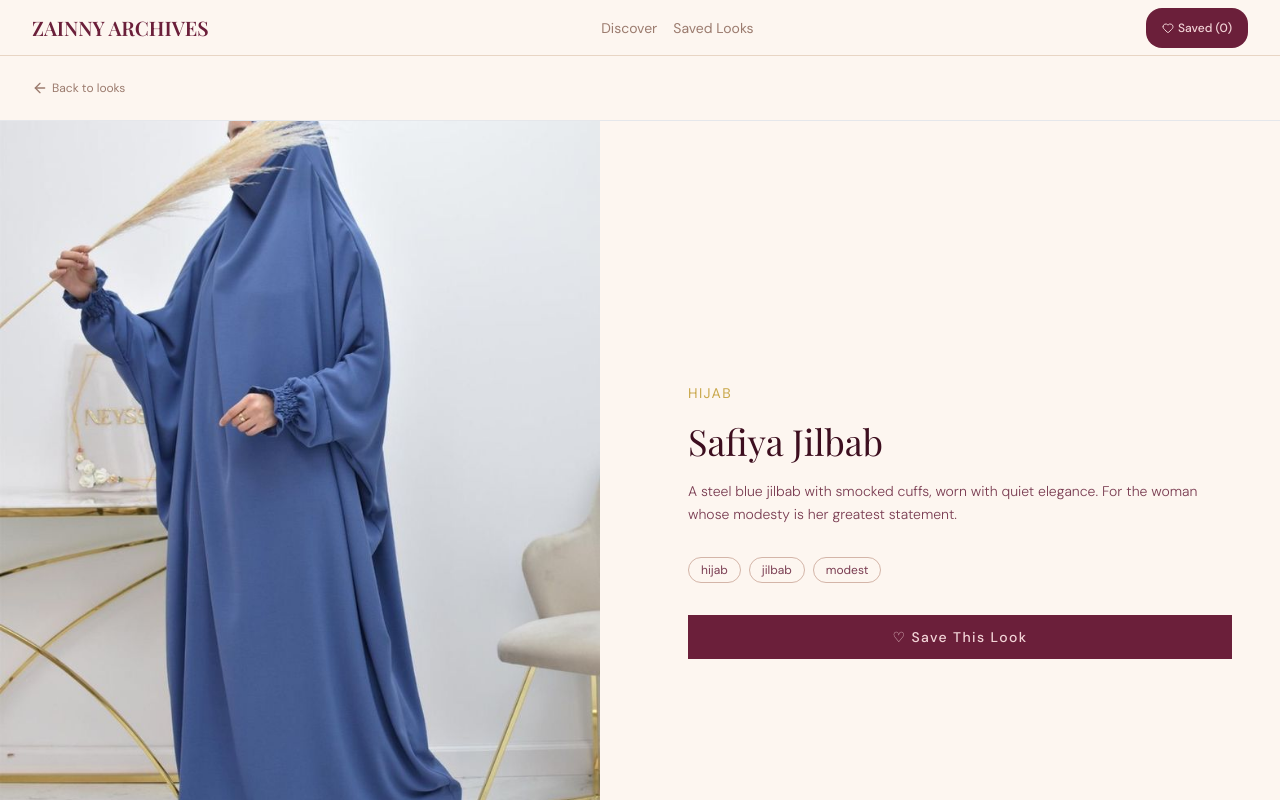
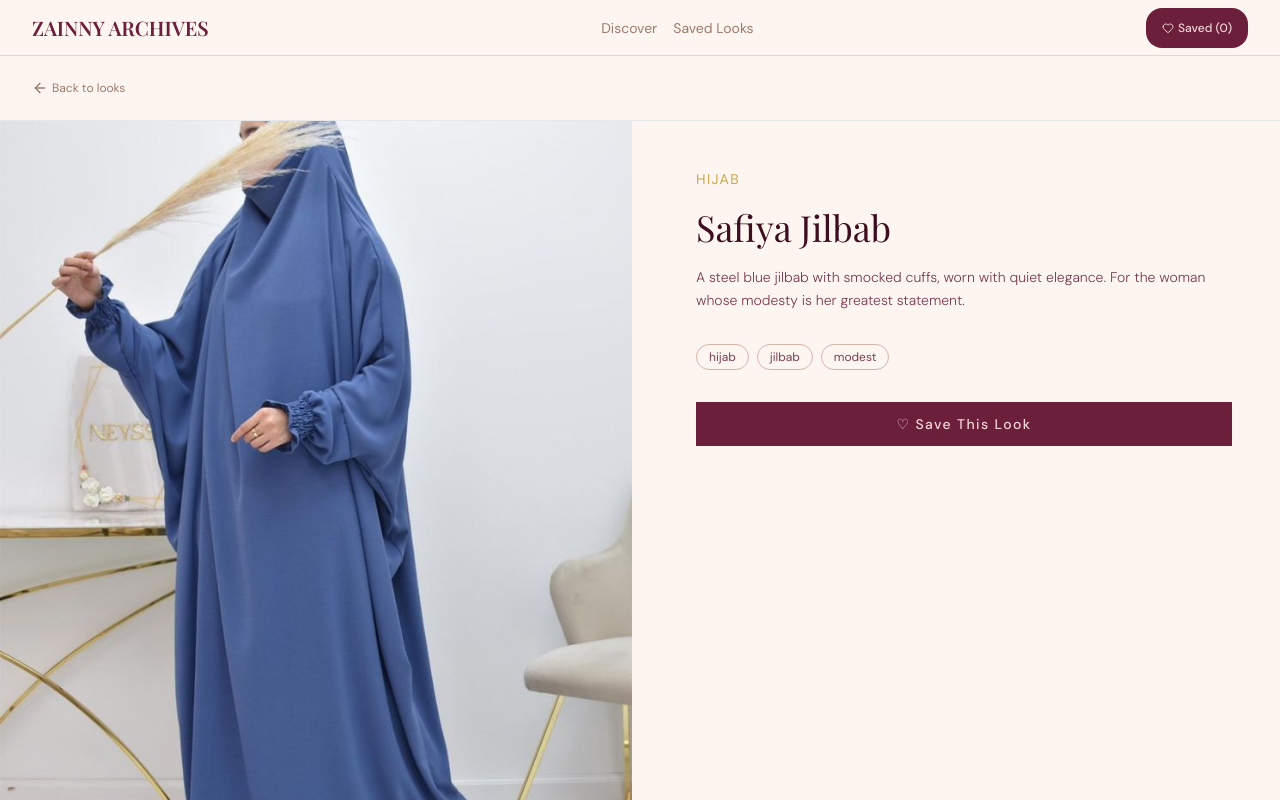
Before and after one commit to zainabometere621/zainny-archive, a Next.js app: page /look/1 in a window 1280 px wide. Shown: the top 800 px of the page. Built offline with nearby package versions, Linux system fonts and the light colour scheme.

Commit message:
I did some adjustments to the styling

```diff
--- a/app/look/[id]/page.tsx
+++ b/app/look/[id]/page.tsx
@@ -12,12 +12,12 @@ export default async function LookDetail({ params }: Props) {
   const look = looks.find((l) => l.id === Number(id));
   if (!look)
     return (
-      <div className="flex items-center justify-center text-[#6b1f3a]">
+      <div className="flex items-center justify-center h-screen text-[#6b1f3a]">
         Look not found
       </div>
     );
   return (
-    <main className="bg-[#fdf6f0] ">
+    <main className="bg-[#fdf6f0] min-h-screen ">
       {/* back to look button */}
       <div className="px-8 py-6 border-b border[#9b7b6e]">
         <Link
@@ -29,9 +29,9 @@ export default async function LookDetail({ params }: Props) {
         </Link>
       </div>
       {/* details column */}
-      <div className="grid grid-cols-2">
+      <div className="grid lg:grid-cols-2 gap-4">
         {/* image */}
-        <div className="relative aspect-[3/4] min-h-[600px] w-[600px]">
+        <div className="relative aspect-[3/4] min-h-[600px]">
           <Image
             src={look.image}
             alt={look.name}
@@ -40,7 +40,7 @@ export default async function LookDetail({ params }: Props) {
           />
         </div>
         {/* image details */}
-        <div className="p-12 flex flex-col justify-center bg-[#fdf6f0]">
+        <div className="p-12 flex flex-col items bg-[#fdf6f0]">
           <p className=" uppercase text-sm text-[#c9a84c] tracking-widest mb-4">
             {look.category}
           </p>
--- a/app/page.tsx
+++ b/app/page.tsx
@@ -32,7 +32,7 @@ export default function Page() {
         activeFilter={activeFilter}
         setActiveFilter={setActiveFilter}
       />
-      <div className="grid grid-cols-3 gap-1 bg-[#e8d5c4]">
+      <div className="grid lg:grid-cols-3 gap-1 bg-[#e8d5c4]">
         {filtered?.map((look, index) => (
           <div key={look.id}>
             <LookCard  look={look} />
--- a/app/saved/page.tsx
+++ b/app/saved/page.tsx
@@ -33,7 +33,7 @@ export default function SavedLooks() {
         </div>
       ) : (
         // saved looks
-        <div className="grid grid-cols-3 gap-1 bg-[#e8d5c4]">
+        <div className="grid lg:grid-cols-3 gap-1 bg-[#e8d5c4]">
           {savedLooks.map((look) => (
             <div key={look.id} className="relative group">
               <Link href={`look/${look.id}`}>
--- a/components/FilterBar.tsx
+++ b/components/FilterBar.tsx
@@ -17,7 +17,7 @@ export default function FilterBar({
         "ankara",
         "bubu",
         "cargo",
-        "jean",
+        "skirt",
         "formal",
       ].map((cat) => (
         <button
```
